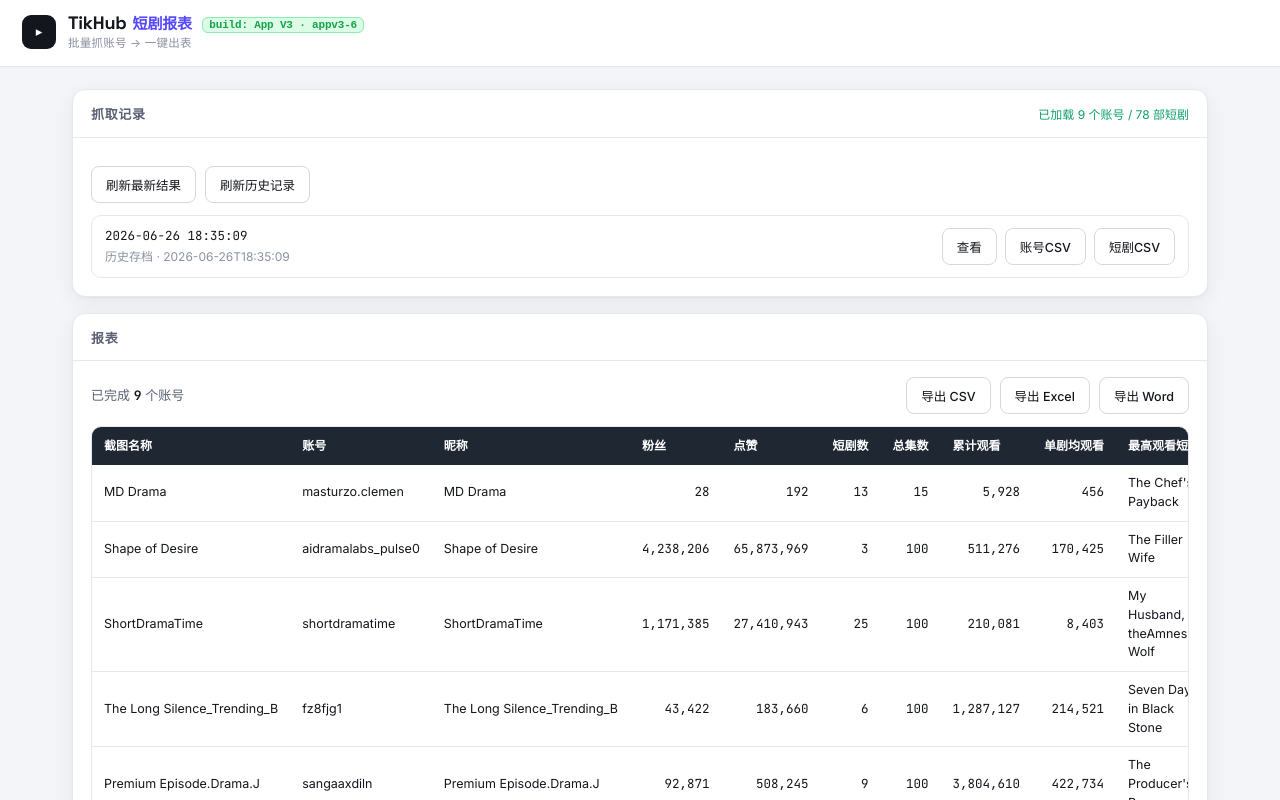
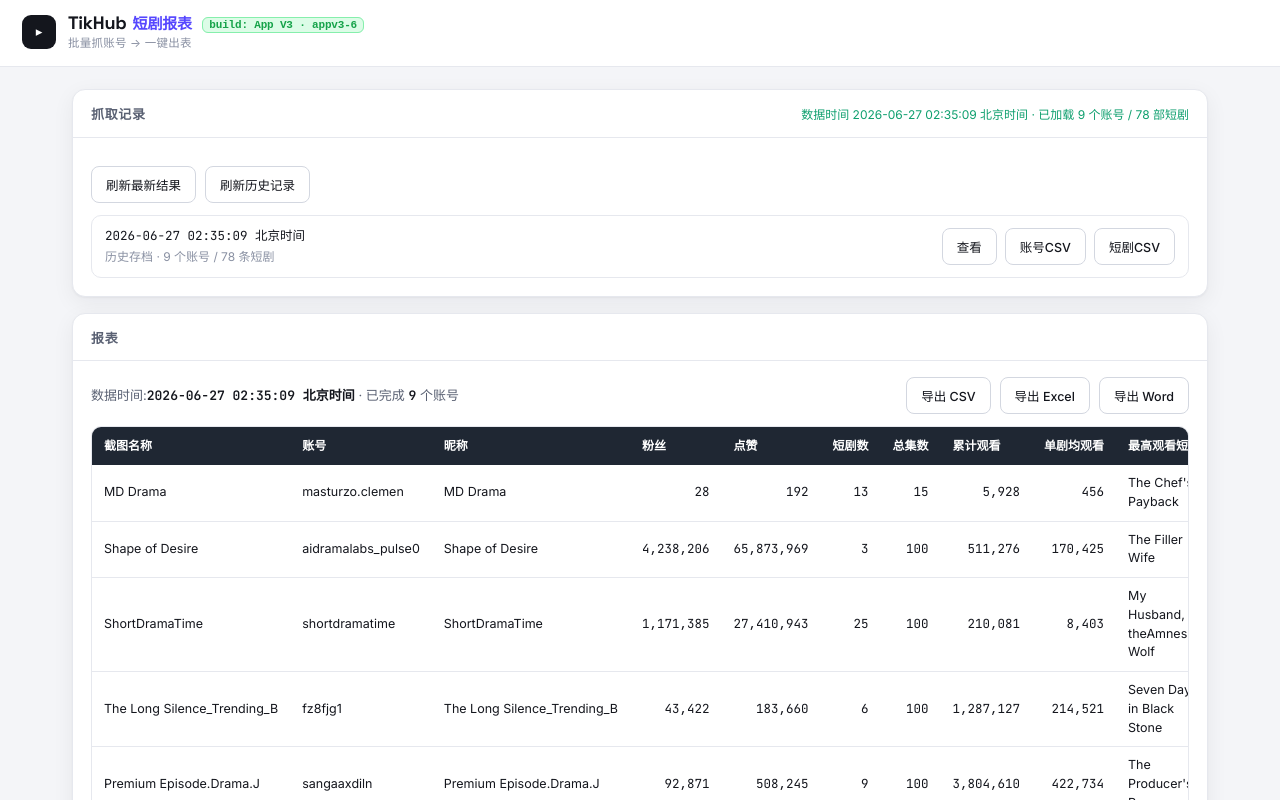
Before and after one commit to wanjin123111/paqu, a plain HTML site: page index.html in a window 1280 px wide. Both pictures are taken after a click on the button "查看". Shown: the top 800 px of the page. Drawn offline with Linux system fonts and the light colour scheme.

Commit message:
Show report times in Beijing timezone

```diff
--- a/index.html
+++ b/index.html
@@ -754,8 +754,9 @@
   tb.appendChild(tr);
   rows.push(row);
 }
-function updateSummary(failed){
-  let s="已完成 <b>"+rows.length+"</b> 个账号";
+function updateSummary(failed, dataTime){
+  let s=dataTime?("数据时间:<b>"+esc(dataTime)+"</b> · "):"";
+  s+="已完成 <b>"+rows.length+"</b> 个账号";
   if(failed&&failed.length)s+=" · 失败 <b>"+failed.length+"</b>("+failed.map(esc).join(", ")+")";
   $("resultSum").innerHTML=s;
 }
@@ -837,6 +838,28 @@
   if(!r.ok)throw new Error((data&&data.error)||("HTTP "+r.status));
   return data;
 }
+function parseReportDate(value){
+  const s=String(value||"").trim();
+  if(!s)return null;
+  const iso=s.replace(" ","T");
+  if(/[zZ]|[+-]\d\d:?\d\d$/.test(iso)){
+    const d=new Date(iso);
+    return Number.isNaN(d.getTime())?null:d;
+  }
+  const m=iso.match(/^(\d{4})-(\d{2})-(\d{2})T(\d{2}):(\d{2})(?::(\d{2}))?/);
+  if(m)return new Date(Date.UTC(+m[1],+m[2]-1,+m[3],+m[4],+m[5],+(m[6]||0)));
+  const compact=s.match(/^(\d{4})(\d{2})(\d{2})-(\d{2})(\d{2})(\d{2})$/);
+  if(compact)return new Date(Date.UTC(+compact[1],+compact[2]-1,+compact[3],+compact[4],+compact[5],+compact[6]));
+  const d=new Date(s);
+  return Number.isNaN(d.getTime())?null:d;
+}
+function reportTimeLabel(value){
+  const d=parseReportDate(value);
+  if(!d)return value?String(value):"";
+  const bj=new Date(d.getTime()+8*60*60*1000);
+  return bj.getUTCFullYear()+"-"+pad2(bj.getUTCMonth()+1)+"-"+pad2(bj.getUTCDate())+" "+
+    pad2(bj.getUTCHours())+":"+pad2(bj.getUTCMinutes())+":"+pad2(bj.getUTCSeconds())+" 北京时间";
+}
 function loadBackendPayload(payload){
   rows=[];dramaRows=[];
   clearResults();
@@ -845,8 +868,9 @@
   for(const row of summary)addRow(row);
   dramaRows=dramas;
   const failed=(payload.errors||[]).map(e=>e.account||e.error||"未知");
-  updateSummary(failed);
-  backendSetStatus("已加载 "+summary.length+" 个账号 / "+dramas.length+" 部短剧", true);
+  const dataTime=reportTimeLabel(payload.generated_at);
+  updateSummary(failed, dataTime);
+  backendSetStatus("数据时间 "+dataTime+" · 已加载 "+summary.length+" 个账号 / "+dramas.length+" 部短剧", true);
   if(summary.length)toast("已加载最新结果");
 }
 async function loadBackendLatest(){
@@ -876,9 +900,11 @@
     const jsonUrl=item.url||item.path||"";
     const csvUrl=item.summary_url||item.summaryPath||"";
     const dramasUrl=item.dramas_url||item.dramasPath||"";
+    const displayTime=reportTimeLabel(item.generated_at)||reportTimeLabel(reportStamp(item.name))||item.title||reportStamp(item.name);
+    const stats=(item.accounts||item.dramas)?(" · "+(item.accounts||0)+" 个账号 / "+(item.dramas||0)+" 条短剧"):"";
     return '<div class="history-item">'+
-      '<div><div class="history-title">'+esc(item.title||reportStamp(item.name))+'</div>'+
-      '<div class="history-meta">'+esc(source||"云端记录")+(item.generated_at?" · "+esc(item.generated_at):"")+'</div></div>'+
+      '<div><div class="history-title">'+esc(displayTime)+'</div>'+
+      '<div class="history-meta">'+esc(source||"云端记录")+stats+'</div></div>'+
       '<div class="history-links">'+
         '<button class="mini-btn" type="button" data-report-json="'+esc(jsonUrl)+'">查看</button>'+
         (csvUrl?'<button class="mini-btn" type="button" data-report-download="'+esc(csvUrl)+'">账号CSV</button>':"")+
@@ -904,6 +930,8 @@
     name:r.name,
     title:r.title||reportStamp(r.name),
     generated_at:r.generated_at||"",
+    accounts:r.accounts||0,
+    dramas:r.dramas||0,
     url:"public_reports/"+r.name,
     summary_url:r.summary_url?("public_reports/"+r.summary_url):"",
     dramas_url:r.dramas_url?("public_reports/"+r.dramas_url):"",
@@ -922,6 +950,8 @@
       name:r.name,
       title:reportStamp(r.name),
       generated_at:r.modified||"",
+      accounts:0,
+      dramas:0,
       path:r.path,
       summaryPath:"/reports/scheduled_report_"+stamp+".csv",
       dramasPath:"/reports/scheduled_dramas_"+stamp+".csv",
```
Also changed, not shown: tikhub-report-frontend.html (+36 -6 lines), public_reports/manifest.json, 1 other file.
